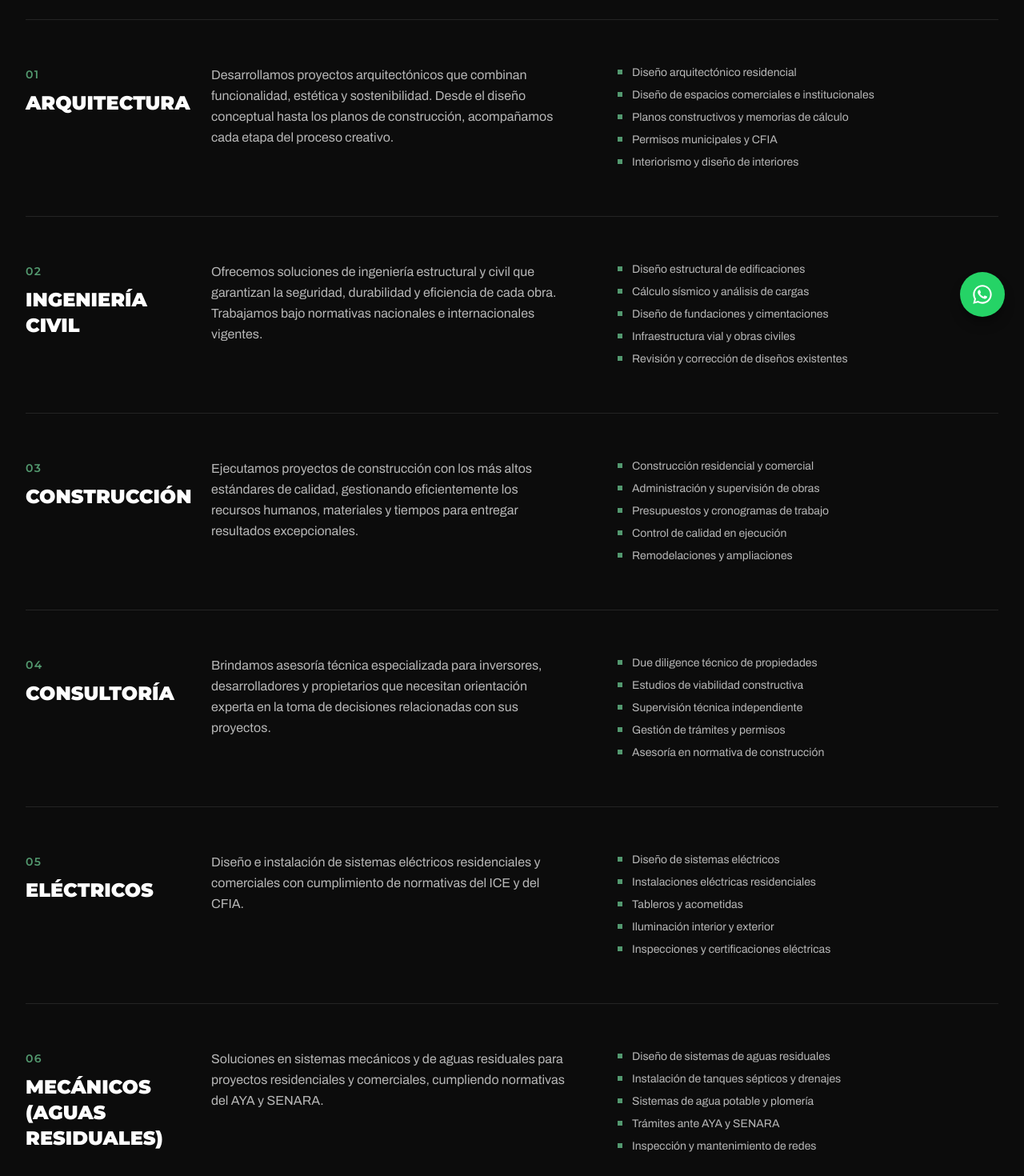
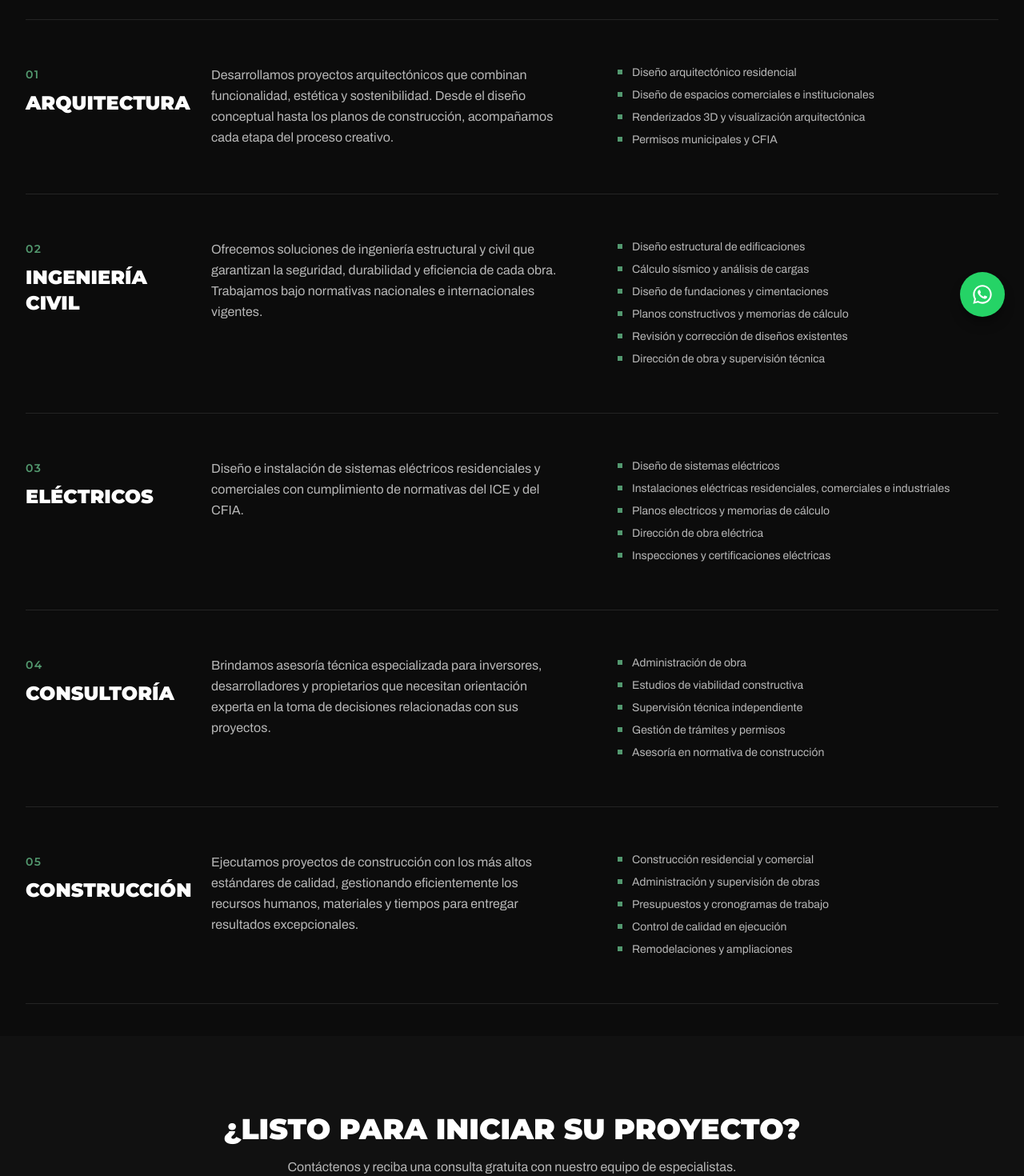
Before and after one commit to dilectra-web/dilectra, a Next.js app: page /servicios in a window 1280 px wide. Shown: the part 380-1850 px from the top of the page at 80% size. Built offline with nearby package versions, Linux system fonts and the light colour scheme.

Commit message:
remove: Mecánicos service from all pages and footer

```diff
--- a/src/app/page.tsx
+++ b/src/app/page.tsx
@@ -51,7 +51,7 @@ const services = [
   {
     title: "Ingeniería",
     description:
-      "Soluciones de ingeniería civil y estructural con rigor técnico y cumplimiento de normativas nacionales e internacionales.",
+      "Soluciones de ingeniería civil, estructural, eléctrica y mecánica con rigor técnico y cumplimiento de normativas nacionales e internacionales.",
     icon: (
       <svg viewBox="0 0 40 40" fill="none" className="w-8 h-8">
         <rect x="6" y="18" width="28" height="3" stroke="#53996f" strokeWidth="1.5" />
--- a/src/app/servicios/page.tsx
+++ b/src/app/servicios/page.tsx
@@ -16,9 +16,8 @@ const services = [
     items: [
       "Diseño arquitectónico residencial",
       "Diseño de espacios comerciales e institucionales",
-      "Planos constructivos y memorias de cálculo",
+      "Renderizados 3D y visualización arquitectónica",
       "Permisos municipales y CFIA",
-      "Interiorismo y diseño de interiores",
     ],
   },
   {
@@ -30,12 +29,41 @@ const services = [
       "Diseño estructural de edificaciones",
       "Cálculo sísmico y análisis de cargas",
       "Diseño de fundaciones y cimentaciones",
-      "Infraestructura vial y obras civiles",
+      "Planos constructivos y memorias de cálculo",
       "Revisión y corrección de diseños existentes",
+      "Dirección de obra y supervisión técnica",
     ],
   },
+   {
+    num: "03",
+    title: "Eléctricos",
+    description:
+      "Diseño e instalación de sistemas eléctricos residenciales y comerciales con cumplimiento de normativas del ICE y del CFIA.",
+    items: [
+      "Diseño de sistemas eléctricos",
+      "Instalaciones eléctricas residenciales, comerciales e industriales",
+      "Planos electricos y memorias de cálculo",
+      "Dirección de obra eléctrica",
+      "Inspecciones y certificaciones eléctricas",
+    ],
+  },
+
   {
-    num: "03",
+    num: "04",
+    title: "Consultoría",
+    description:
+      "Brindamos asesoría técnica especializada para inversores, desarrolladores y propietarios que necesitan orientación experta en la toma de decisiones relacionadas con sus proyectos.",
+    items: [
+      "Administración de obra",
+      "Estudios de viabilidad constructiva",
+      "Supervisión técnica independiente",
+      "Gestión de trámites y permisos",
+      "Asesoría en normativa de construcción",
+    ],
+  },
+
+    {
+    num: "05",
     title: "Construcción",
     description:
       "Ejecutamos proyectos de construcción con los más altos estándares de calidad, gestionando eficientemente los recursos humanos, materiales y tiempos para entregar resultados excepcionales.",
@@ -47,45 +75,7 @@ const services = [
       "Remodelaciones y ampliaciones",
     ],
   },
-  {
-    num: "04",
-    title: "Consultoría",
-    description:
-      "Brindamos asesoría técnica especializada para inversores, desarrolladores y propietarios que necesitan orientación experta en la toma de decisiones relacionadas con sus proyectos.",
-    items: [
-      "Due diligence técnico de propiedades",
-      "Estudios de viabilidad constructiva",
-      "Supervisión técnica independiente",
-      "Gestión de trámites y permisos",
-      "Asesoría en normativa de construcción",
-    ],
-  },
-  {
-    num: "05",
-    title: "Eléctricos",
-    description:
-      "Diseño e instalación de sistemas eléctricos residenciales y comerciales con cumplimiento de normativas del ICE y del CFIA.",
-    items: [
-      "Diseño de sistemas eléctricos",
-      "Instalaciones eléctricas residenciales",
-      "Tableros y acometidas",
-      "Iluminación interior y exterior",
-      "Inspecciones y certificaciones eléctricas",
-    ],
-  },
-  {
-    num: "06",
-    title: "Mecánicos (Aguas residuales)",
-    description:
-      "Soluciones en sistemas mecánicos y de aguas residuales para proyectos residenciales y comerciales, cumpliendo normativas del AYA y SENARA.",
-    items: [
-      "Diseño de sistemas de aguas residuales",
-      "Instalación de tanques sépticos y drenajes",
-      "Sistemas de agua potable y plomería",
-      "Trámites ante AYA y SENARA",
-      "Inspección y mantenimiento de redes",
-    ],
-  },
+
 ];
 
 export default function Servicios() {
--- a/src/components/Footer.tsx
+++ b/src/components/Footer.tsx
@@ -15,7 +15,6 @@ const services = [
   "Construcción",
   "Consultoría",
   "Eléctricos",
-  "Mecánicos",
 ];
 
 export default function Footer() {
```
